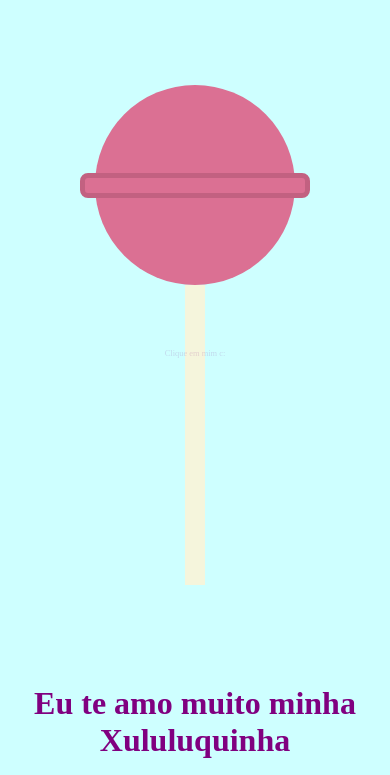
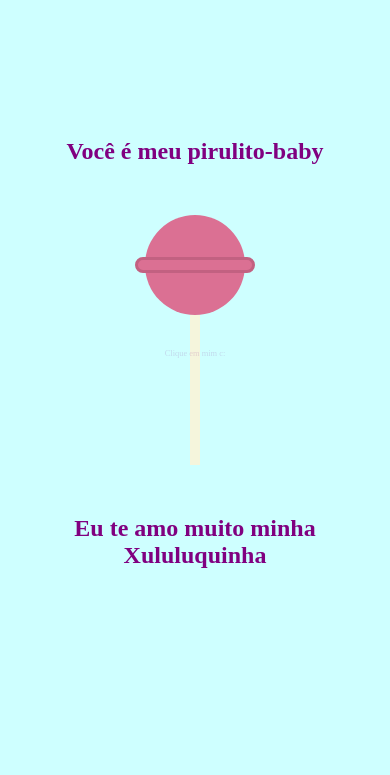
Before and after one commit to BubbleBloody/pirulito-baby, a plain HTML site: page index.html in a window 390 px wide. Shown: the part 69-844 px from the top of the page. Drawn offline with Linux system fonts and the light colour scheme.

Commit message:
Responsividade

```diff
--- a/index.html
+++ b/index.html
@@ -9,7 +9,7 @@
 </head>
 <body>
 
-    <h1>Você é meu pirulito-baby</h1>
+    <h2>Você é meu pirulito-baby</h1>
 
     <p id="frase">Clique em mim c:</p>
 
@@ -18,15 +18,24 @@
         <div class="palito"></div>
     </div>
 
-    <h1>Eu te amo muito minha Xululuquinha </h1>
+    <h2>Eu te amo muito minha Xululuquinha </h1>
 
     <audio id="musica" src="pirulito_baby.mp3" loop></audio>
 
 <script>
 
-    document.addEventListener('click', function() {var audio = document.getElementById('musica');
-        audio.play();
-    }, { once: true });
+    let musica = document.getElementById('musica');
+
+    document.addEventListener('click', function() {
+        if(musica.paused){
+
+            musica.play();
+
+        }else{
+
+            musica.pause();
+        }
+    });
 
 </script>
 
--- a/style.css
+++ b/style.css
@@ -13,18 +13,18 @@ body{
     align-items: center;
     justify-content: center;
     background-color: rgb(206, 255, 255);
-    gap: 100px;
+    gap: 50px;
 }
 
-h1{
+h2{
     text-align: center;
 }
 
 .circle{
     background-color: palevioletred;
     border-radius: 50%;
-    height: 200px;
-    width: 200px;
+    height: 100px;
+    width: 100px;
     display: flex;
     flex-direction: column;
     justify-content: center;
@@ -33,8 +33,8 @@ h1{
 
 .palito{
     background-color: beige;
-    height: 300px;
-    width: 20px;
+    height: 150px;
+    width: 10px;
 }
 
 #pirulito{
@@ -49,13 +49,13 @@ h1{
         transform: rotateZ(0);
     }
     25%{
-        transform: rotateZ(25deg);
+        transform: rotateZ(30deg);
     }
     50%{
         transform: rotateZ(0);
     }
     75%{
-        transform: rotateZ(-25deg);
+        transform: rotateZ(-30deg);
     }
     100%{
         transform: rotateZ(0);
@@ -63,11 +63,11 @@ h1{
 }
 
 .barra{
-    width: 115%;
-    height: 25px;
+    width: 120%;
+    height: 16%;
     border-radius: 8px;
     background-color: palevioletred;
-    border: 5px solid rgb(194, 97, 129);
+    border: 3px solid rgb(194, 97, 129);
 }
 
 #frase{
```
